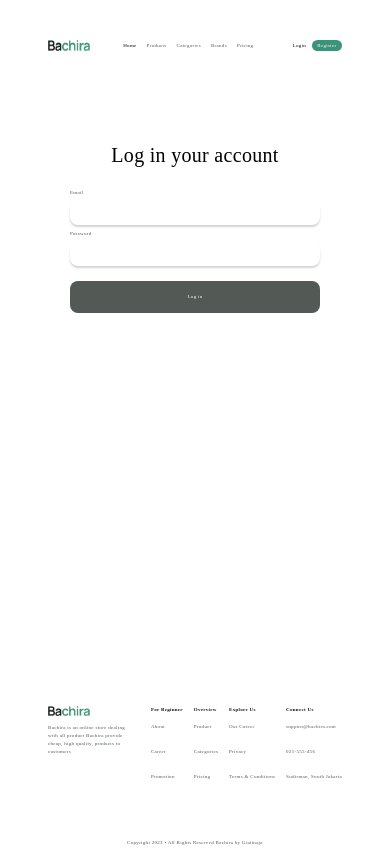
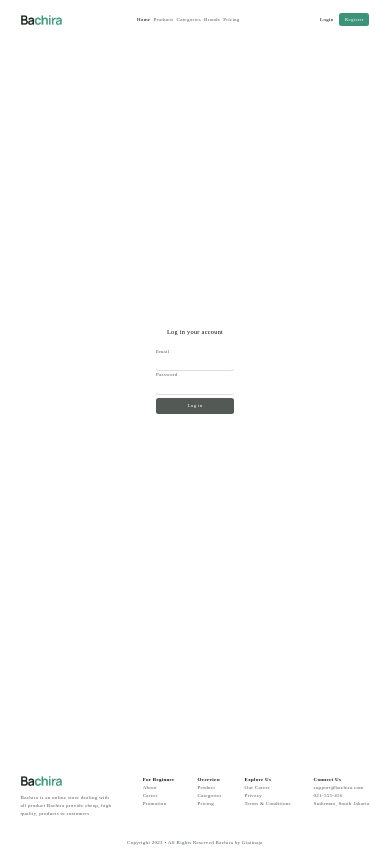
Before and after one commit to giorgiabuashvili/ITSTEP_Final, an Angular app in the folder BachiraApp/: page /home in a window 390 px wide. Both pictures are taken after a click on the button "Login". Built offline with nearby package versions, Linux system fonts and the light colour scheme.

Commit message:
improved responsibility

```diff
--- a/BachiraApp/src/app/footer/footer.component.scss
+++ b/BachiraApp/src/app/footer/footer.component.scss
@@ -2,7 +2,7 @@
 @use "../styles/variables";
 
 footer {
-    padding-inline: 40px;
+    padding-inline: 2.5em;
 
     section:first-child {
         margin-top: 0px;
@@ -39,7 +39,7 @@ footer {
                     font-weight: normal;
 
                     li {
-                        line-height: 25px;
+                        line-height: 1.5625em;
                         font-weight: normal !important;
                         color: variables.$Grey;
                     }
@@ -52,7 +52,7 @@ footer {
     }
 
     section {
-        margin-top: 50px;
+        margin-top: 3.125em;
         p {
             text-align: center;
         }
--- a/BachiraApp/src/app/header/header.component.scss
+++ b/BachiraApp/src/app/header/header.component.scss
@@ -1,11 +1,11 @@
 @use "../styles/variables";
 
 header {
-    padding-inline: 40px;
+    padding-inline: 2.5em;
     display: flex;
     justify-content: space-between;
     align-items: center;
-    height: 75px;
+    height: 4.6875em;
 
     img {
         width: variables.$logo_img_width;
@@ -22,17 +22,17 @@ header {
         a {
             text-decoration: none;
             color: variables.$Grey;
-            margin-inline: 5px;
+            margin-inline: 0.3125em;
         }
     }
 
     div {
         text-align: center;
         button {
-            padding: 12px 18px;
+            padding: 0.75em 1.125em;
             outline: none;
             border: none;
-            border-radius: 8px;
+            border-radius: 0.5em;
             background-color: white;
             transition: all 0.1s ease;
         }
@@ -57,50 +57,12 @@ header {
 
     #profile-corner {
         img {
+            border: 0.1875em solid variables.$Green;
+            padding: 0.125em;
+            border-radius: 50%;
             object-fit: cover;
-            width: 50px;
-            height: 50px;
+            width: 3.125em;
+            height: 3.125em;
         }
     }
 }
-
-@media screen and (max-width:700px) {
-    nav {
-        a {
-            text-align: center;
-        }
-    }
-
-    #profile-corner {
-        img {
-            width: 25px !important;
-            height: 25px !important;
-        }
-    }
-
-    button {
-        padding: 7.5px 11.25px !important;
-    }
-}
-@media screen and (max-width:500px) {
-    nav {
-        a {
-            text-align: center;
-        }
-    }
-
-    button {
-        padding: 6px 9px !important;
-    }
-}
-@media screen and (max-width:430px) {
-    nav {
-        a {
-            text-align: center;
-        }
-    }
-
-    button {
-        padding: 2.75px 5.625px !important;
-    }
-}
--- a/BachiraApp/src/app/login/login.component.scss
+++ b/BachiraApp/src/app/login/login.component.scss
@@ -10,23 +10,23 @@ body {
 }
 
 #container {
-    height: 500px;
-    width: 250px;
+    height: 31.25em;
+    width: 15.625em;
     margin-inline: auto;
     text-align: center;
-    padding-bottom: 50px;
+    padding-bottom: 3.125em;
 
     h1 {
-        margin-bottom: 30px;
-        font-size: 20px;
+        margin-bottom: 1.875em;
+        font-size: 1.25em;
     }
 
     form {
 
         p {
             text-align: left;
-            margin-top: 5px;
-            margin-bottom: 4px;
+            margin-top: 0.3125em;
+            margin-bottom: 0.25em;
             color: variables.$Grey;
         }
 
@@ -37,24 +37,24 @@ body {
         }
 
         input {
-            padding: 8px 10px;
+            padding: 0.5em 0.625em;
             width: 100%;
-            box-shadow: 0 2px 2px lightgray;
+            box-shadow: 0 0.125em 0.125em lightgray;
             outline: none;
             border: none;
             color: variables.$Grey;
-            border-radius: 8px;
+            border-radius: 0.5em;
         }
 
         button {
-            margin-top: 15px;
+            margin-top: 0.9375em;
             width: 100%;
-            padding: 12px 18px;
+            padding: 0.75em 1.125em;
             background-color: variables.$Green;
             outline: none;
             border: none;
             color: white;
-            border-radius: 8px;
+            border-radius: 0.5em;
         }
 
         button:hover {
--- a/BachiraApp/src/app/register/register.component.scss
+++ b/BachiraApp/src/app/register/register.component.scss
@@ -10,23 +10,23 @@ body {
 }
 
 #container {
-    height: 500px;
-    width: 250px;
+    height: 31.25em;
+    width: 15.625em;
     margin-inline: auto;
     text-align: center;
-    padding-bottom: 50px;
+    padding-bottom: 3.125em;
 
     h1 {
-        margin-bottom: 30px;
-        font-size: 20px;
+        margin-bottom: 1.875em;
+        font-size: 1.25em;
     }
 
     form {
 
         p {
             text-align: left;
-            margin-top: 5px;
-            margin-bottom: 4px;
+            margin-top: 0.3125em;
+            margin-bottom: 0.25em;
             color: variables.$Grey;
         }
 
@@ -37,24 +37,24 @@ body {
         }
 
         input {
-            padding: 8px 10px;
+            padding: 0.5em 0.625em;
             width: 100%;
-            box-shadow: 0 2px 2px lightgray;
+            box-shadow: 0 0.125em 0.125em lightgray;
             outline: none;
             border: none;
             color: variables.$Grey;
-            border-radius: 8px;
+            border-radius: 0.5em;
         }
 
         button {
-            margin-top: 15px;
+            margin-top: 0.9375em;
             width: 100%;
-            padding: 12px 18px;
+            padding: 0.75em 1.125em;
             background-color: variables.$Green;
             outline: none;
             border: none;
             color: white;
-            border-radius: 8px;
+            border-radius: 0.5em;
         }
 
         button:hover {
```
